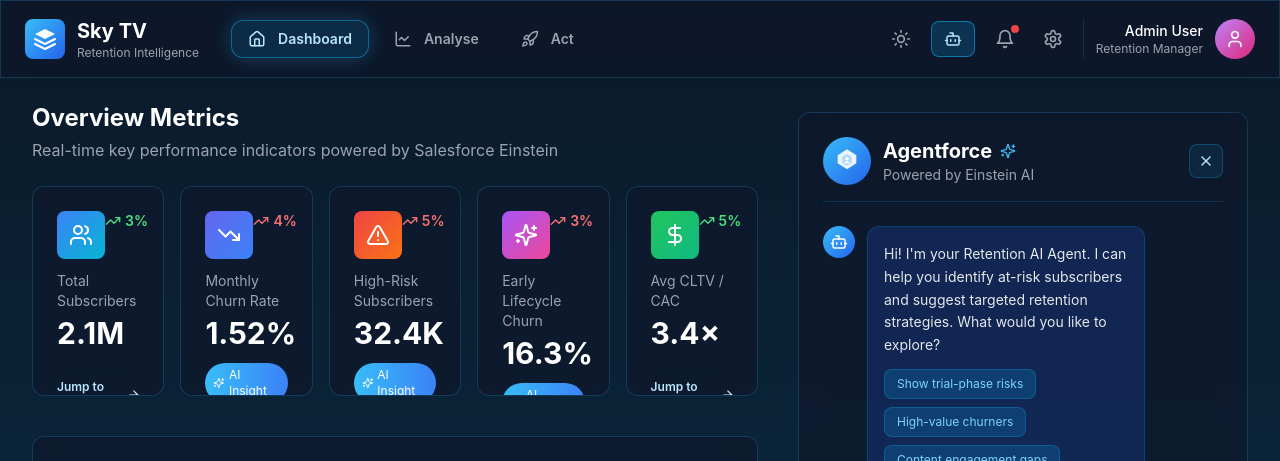
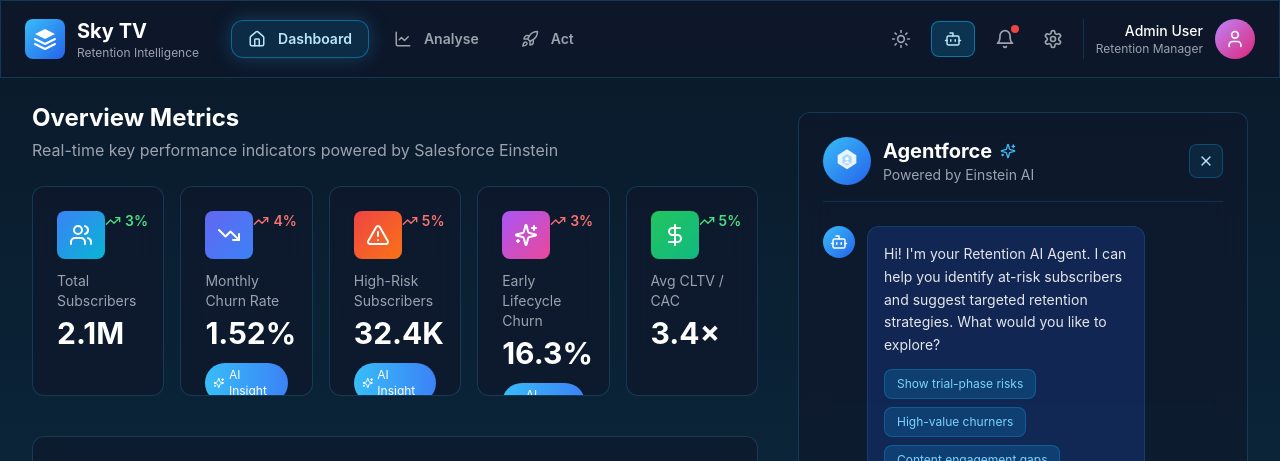
Before and after one commit to arunabh88/ChurnDashboard_Markus_New, a Next.js app: page / in a window 1280 px wide. Shown: the top 461 px of the page. Built offline with nearby package versions, Linux system fonts and the light colour scheme.

Commit message:
Polish KPI cards interaction

```diff
--- a/components/HeaderBar.tsx
+++ b/components/HeaderBar.tsx
@@ -1,17 +1,7 @@
 'use client';
 
 import { motion } from 'framer-motion';
-import {
-  TrendingUp,
-  TrendingDown,
-  Users,
-  AlertTriangle,
-  DollarSign,
-  Sparkles,
-  Sun,
-  Moon,
-  ArrowRight,
-} from 'lucide-react';
+import { TrendingUp, TrendingDown, Users, AlertTriangle, DollarSign, Sparkles, Sun, Moon } from 'lucide-react';
 import { useTheme } from '@/app/providers';
 import { useState, useEffect } from 'react';
 
@@ -47,6 +37,7 @@
       initial={{ opacity: 0, y: 20 }}
       animate={{ opacity: 1, y: 0 }}
       whileHover={{ scale: 1.02, boxShadow: '0 0 25px rgba(14, 165, 233, 0.4)' }}
+      whileTap={{ scale: 0.98 }}
       onClick={() => onNavigateAnalyse?.(filterId)}
       onKeyDown={(event) => {
         if (event.key === 'Enter' || event.key === ' ') {
@@ -90,17 +81,6 @@
           💡 {tooltip}
         </motion.div>
       )}
-
-      <div className="mt-4 inline-flex items-center gap-1 text-xs font-semibold text-sky-200">
-        Jump to Analyse
-        <motion.span
-          animate={{ x: [0, 3, 0] }}
-          transition={{ duration: 1.6, repeat: Infinity }}
-          className="text-sky-100"
-        >
-          <ArrowRight size={14} />
-        </motion.span>
-      </div>
     </motion.div>
   );
 };
```
